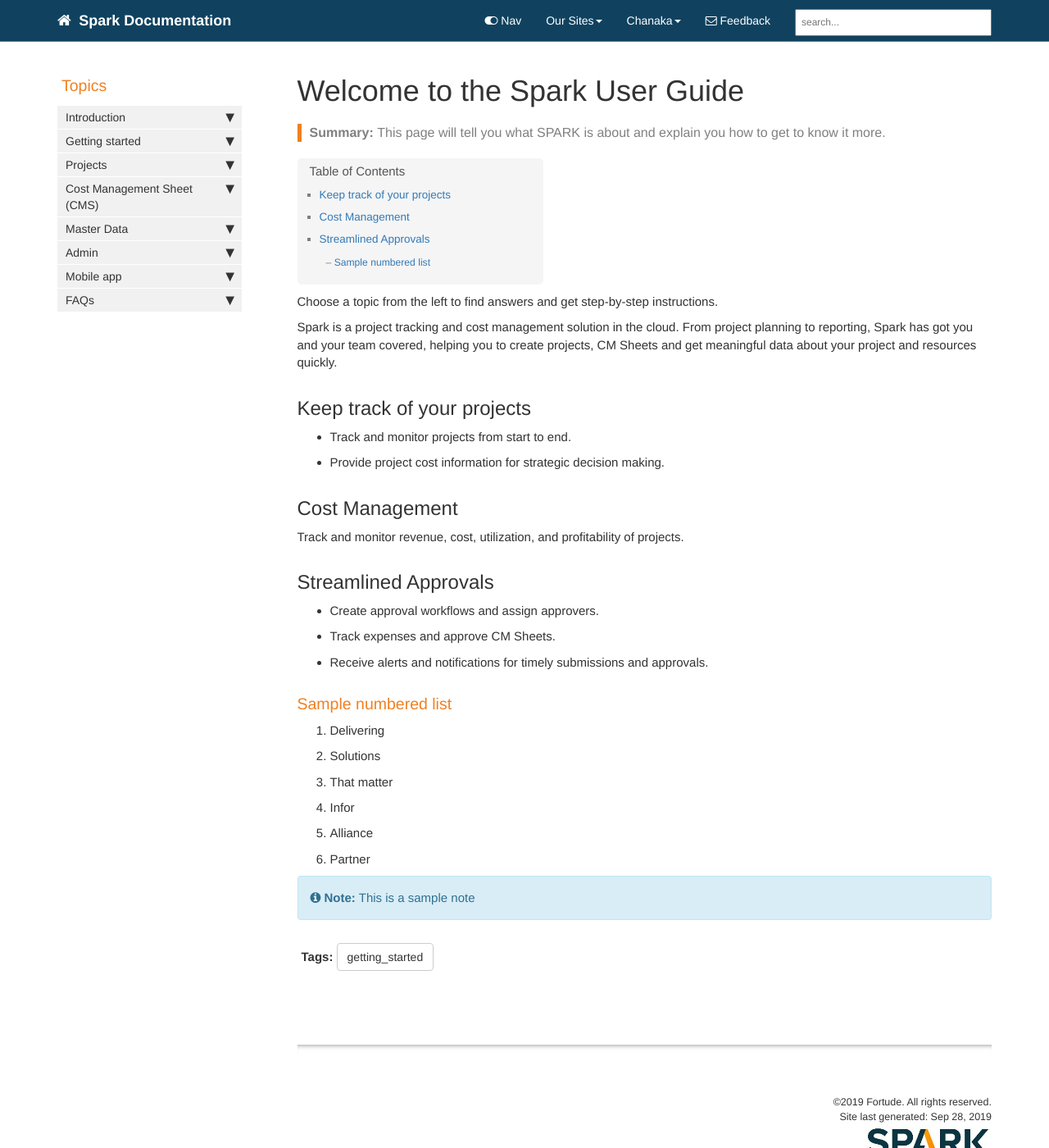
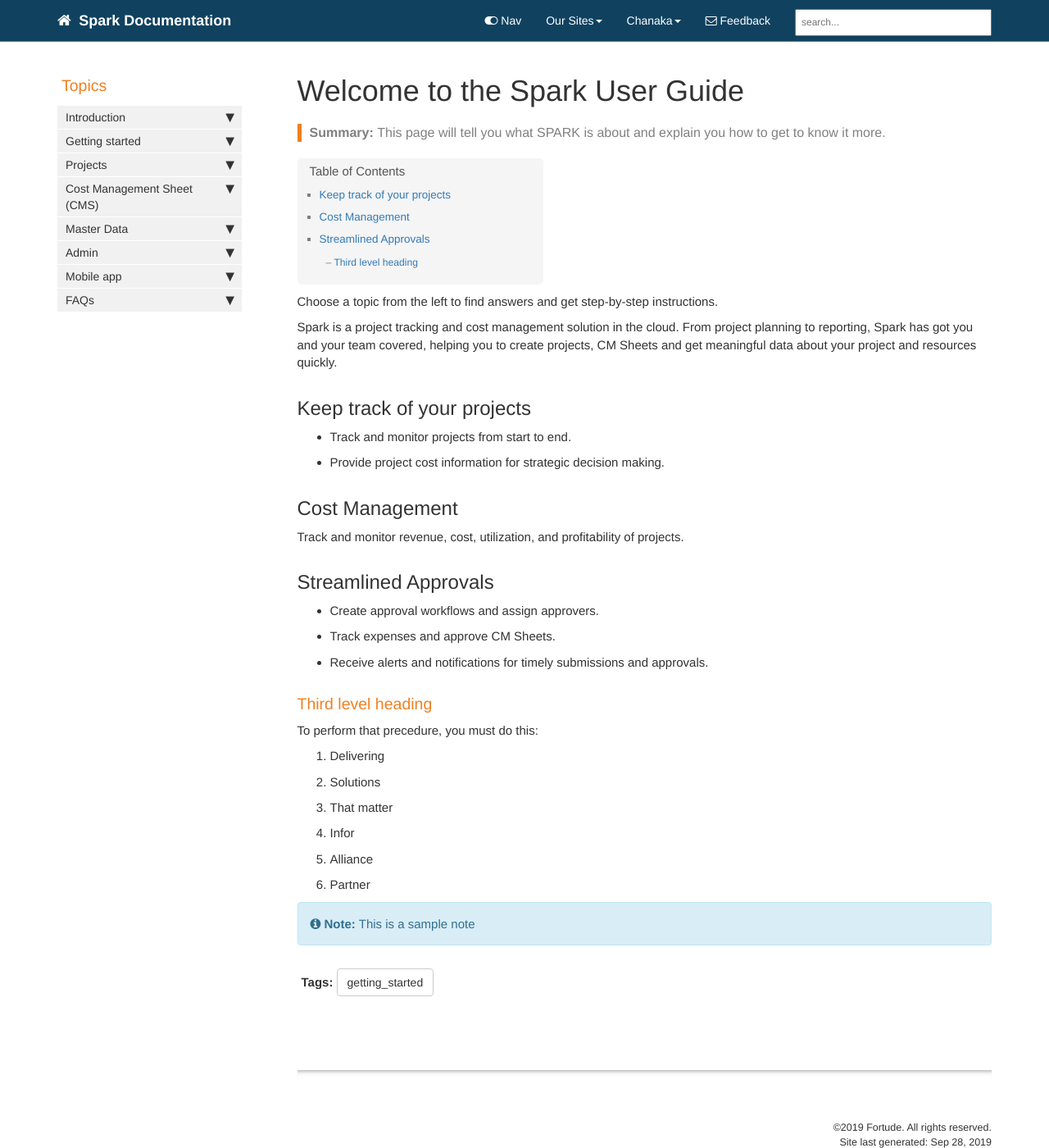
Before and after one commit to chanakavp/FTD-Chanaka, a Jekyll site: the page built from index.md, in a window 1280 px wide and 1400 px high. Shown: the whole window at 82% size. Built offline with Jekyll 4.4.1, drawn with Linux system fonts in a browser that asks for light colours; comment, search, counter and statistics services are not loaded.

Commit message:
Changed heading eg

```diff
--- a/index.md
+++ b/index.md
@@ -25,7 +25,8 @@ Track and monitor revenue, cost, utilization, and profitability of projects.
 * Track expenses and approve CM Sheets.
 * Receive alerts and notifications for timely submissions and approvals.
 
-### Sample numbered list
+### Third level heading
+To perform that precedure, you must do this:
 1. Delivering
 2. Solutions
 3. That matter
```
